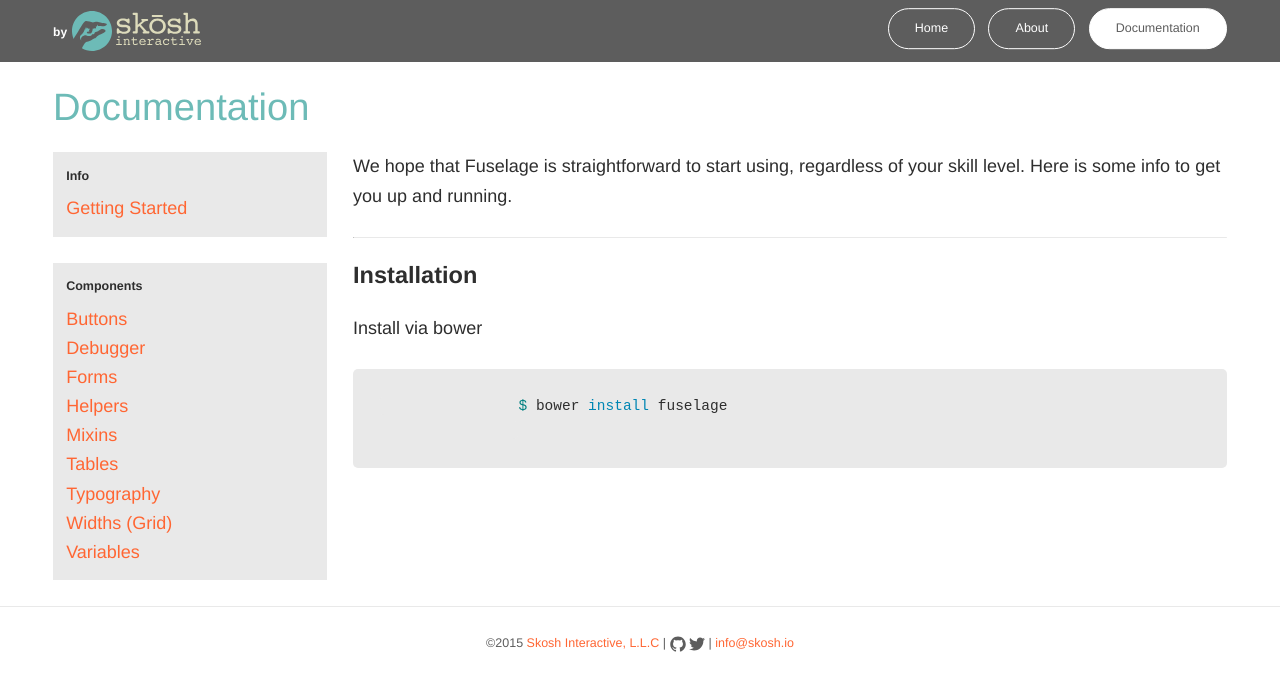
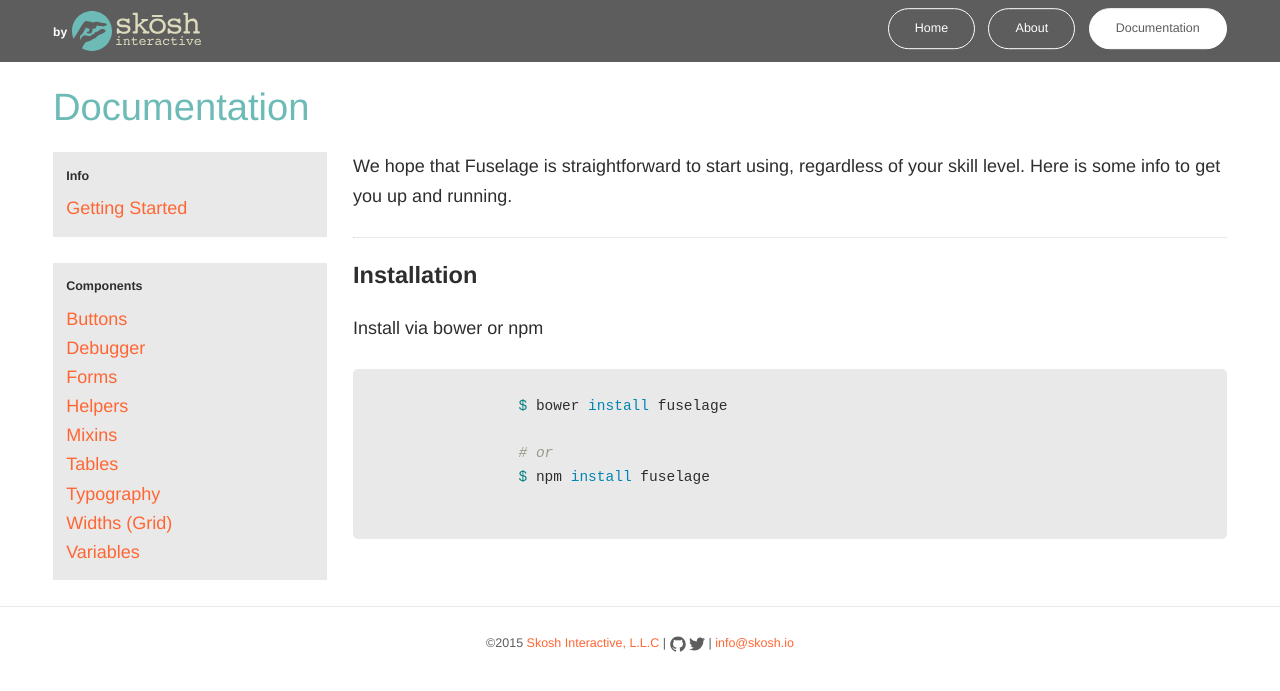
Before and after one commit to TeamSkosh/fuselage, a Jekyll site: the page built from docs/index.html, in a window 1280 px wide. Shown: the top 691 px of the page. Built offline with Jekyll 4.4.1, drawn with Linux system fonts in a browser that asks for light colours.

Commit message:
Update installation instructions.

```diff
--- a/docs/index.html
+++ b/docs/index.html
@@ -24,11 +24,14 @@ title: Documentation
                 <h3>Installation</h3>
 
                 <p>
-                    Install via bower
+                    Install via bower or npm
                 </p>
 
                 {% highlight bash %}
                 $ bower install fuselage
+
+                # or
+                $ npm install fuselage
                 {% endhighlight %}
             </div><!-- /.column -->
         </div><!-- /.row -->
```
